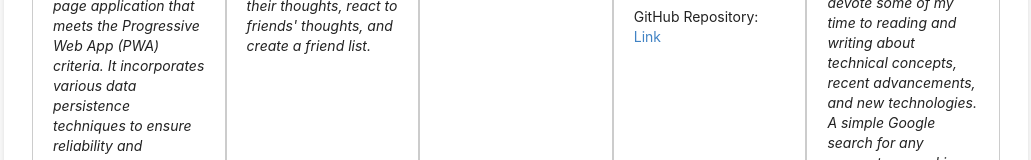
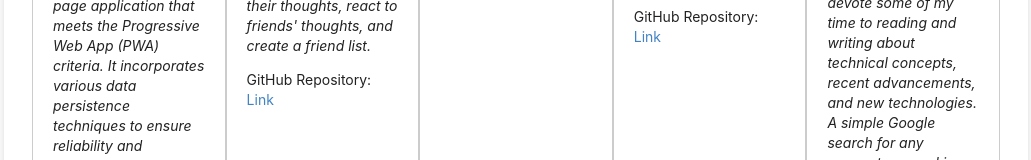
Before and after one commit to jofiel-nguyen/PortReactfolio, a React (Create React App) app in the folder react-portfolio/: page / in a window 1280 px wide. Shown: the part 1022-1182 px from the top of the page, without its empty margins (124-1155 px from the left). Built offline with nearby package versions, Linux system fonts and the light colour scheme.

Commit message:
update link for project

```diff
--- a/react-portfolio/src/components/Portfolio.js
+++ b/react-portfolio/src/components/Portfolio.js
@@ -43,6 +43,12 @@
             <em>
               This is an API for a social network web application built using MongoDB, Express.js, and Mongoose. It allows users to share their thoughts, react to friends' thoughts, and create a friend list.
             </em>
+          </p>
+          <p>
+            GitHub Repository:{' '}
+            <a href="https://github.com/nhunguyen-debug/Nosql-for-rice.git" target="_blank" rel="noopener noreferrer">
+              Link
+            </a>
           </p>
         </li>
         <li style={{ width: '30%', border: '1px solid #ccc', borderRadius: '4px', padding: '20px' }}>
```
